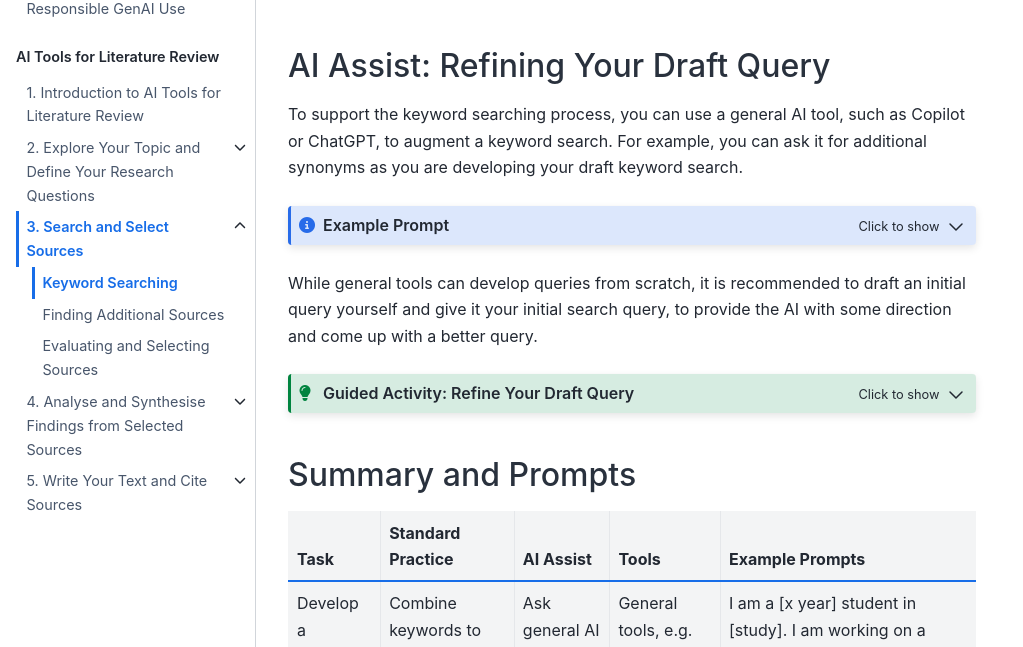
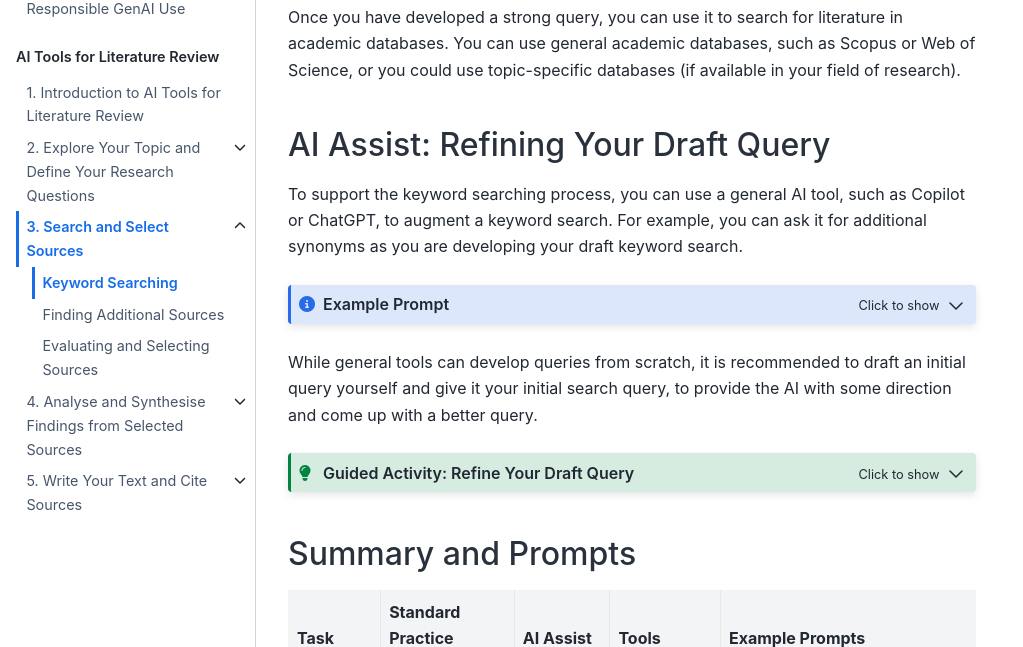
Before and after one commit to lwalma/ai-lit-review, a Jupyter Book: the page built from book/part2/3a-keyword-search.md, in a window 1280 px wide and 900 px high, scrolled down 849 px, cut to the strip 253-900 px from the top of the window. Shown: the whole strip, without its empty margins (0-1023 px from the left). Built offline with Jupyter Book 1.0.4 settings and Sphinx 7.4.7 and the Sphinx Book theme 1.1.4, drawn with Linux system fonts in a browser that asks for light colours; comment, search, counter and statistics services are not loaded.

Commit message:
Update 3a-keyword-search.md
extra zin over topic-specific databases

```diff
--- a/book/part2/3a-keyword-search.md
+++ b/book/part2/3a-keyword-search.md
@@ -27,6 +27,8 @@ Use AI to suggest improvements for your draft query
 When developing keyword searches for an academic database, you should combine multiple synonyms with Boolean operators to create a constructive query. Following this process step-by-step is crucial to make sure you do a thorough search of all available literature. Watch this short recap of the keyword search process:
 
 <iframe width="560" height="315" src="https://www.youtube.com/embed/n6SA4dQlJmE?si=50wsADHk9iM6nL-r" title="YouTube video player" frameborder="0" allow="accelerometer; autoplay; clipboard-write; encrypted-media; gyroscope; picture-in-picture; web-share" referrerpolicy="strict-origin-when-cross-origin" allowfullscreen></iframe><br>
+
+Once you have developed a strong query, you can use it to search for literature in academic databases. You can use general academic databases, such as Scopus or Web of Science, or you could use topic-specific databases (if available in your field of research).
 
 ## AI Assist: Refining Your Draft Query
 
```
